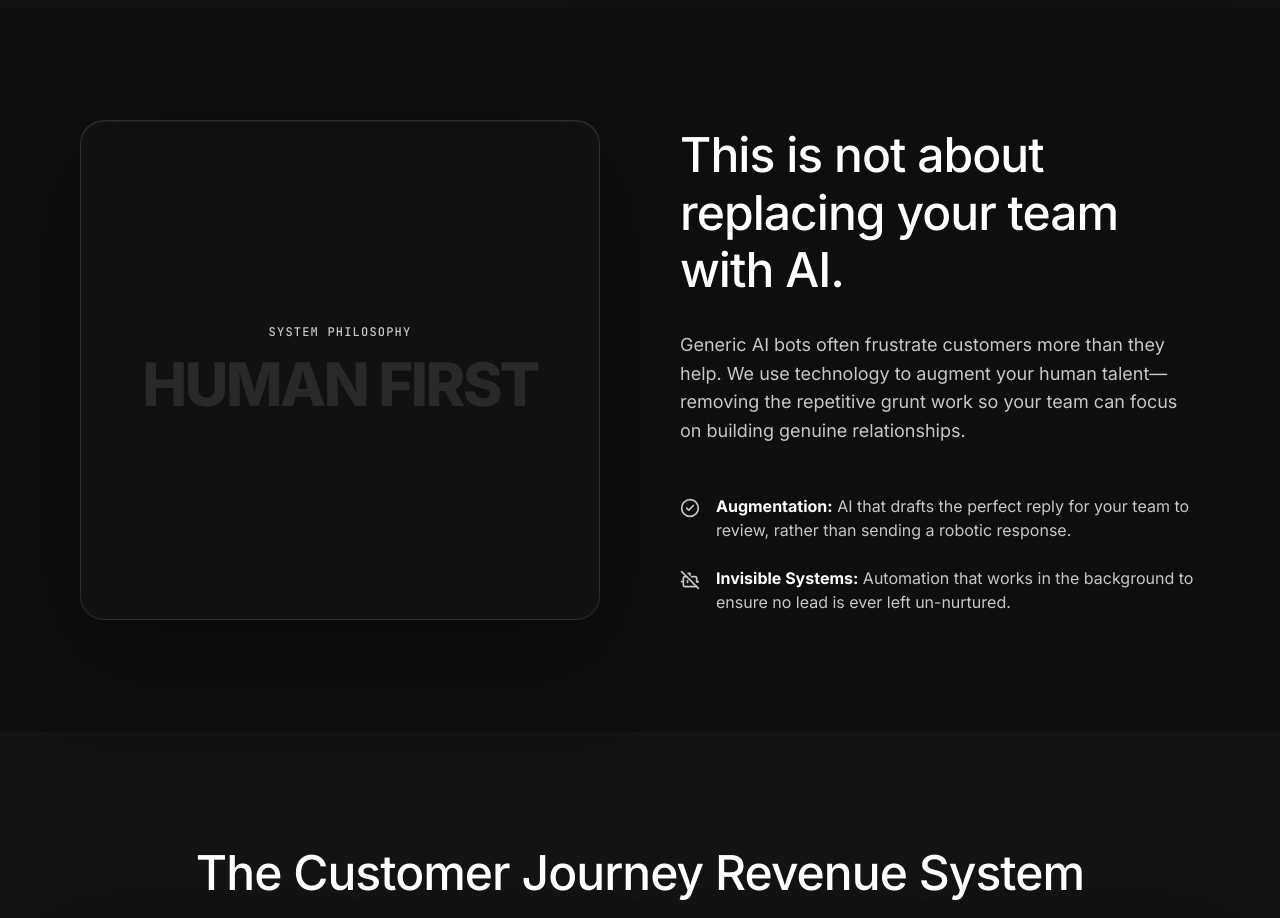
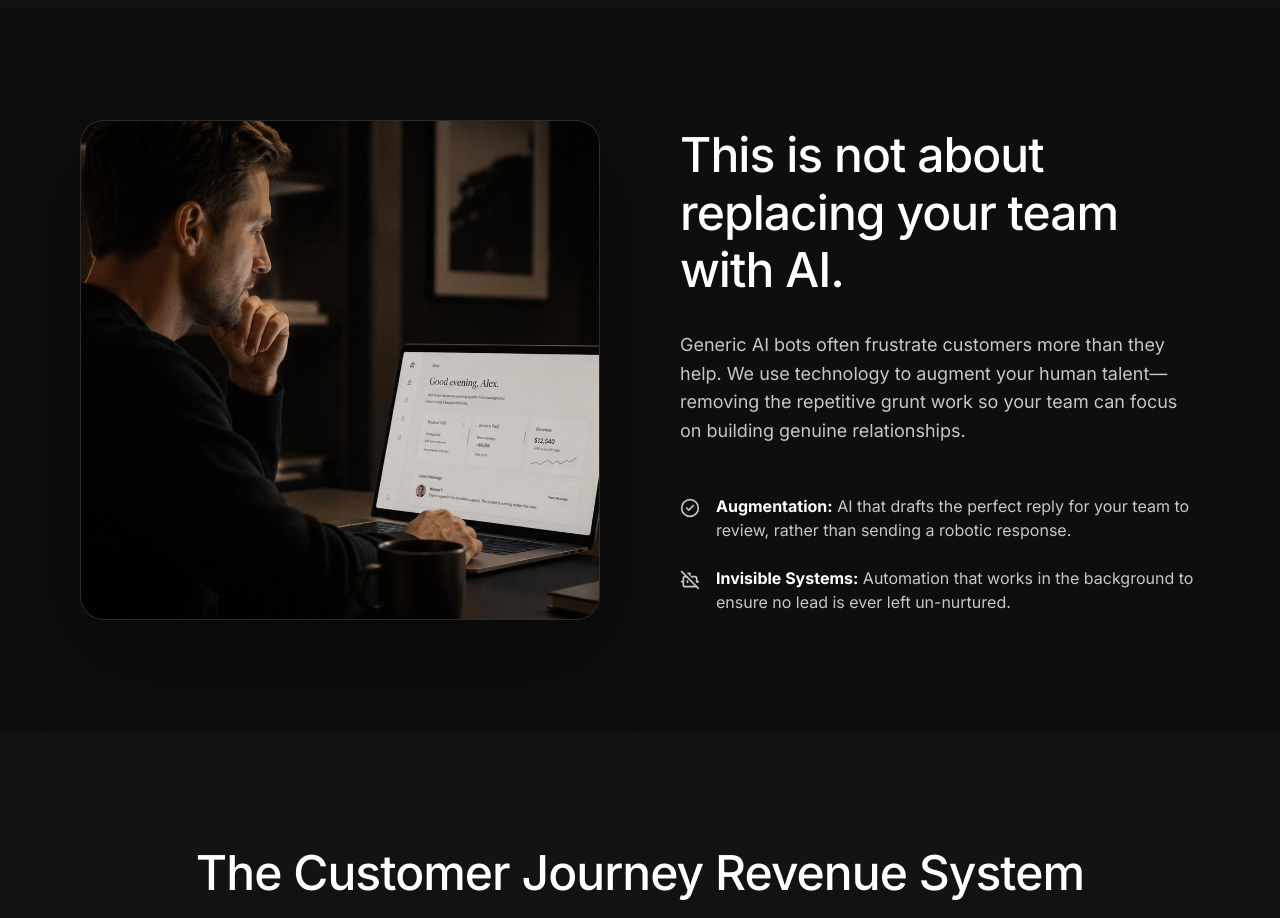
Before and after one commit to heyfinlay/UtopiaStudios, a Next.js app: page /customer-journey-revenue-system in a window 1280 px wide. Shown: the part 6020-6938 px from the top of the page. Built offline with nearby package versions, Linux system fonts and the light colour scheme.

Commit message:
Replace philosophy graphic with dashboard image

```diff
--- a/src/app/customer-journey-revenue-system/page.tsx
+++ b/src/app/customer-journey-revenue-system/page.tsx
@@ -1,4 +1,5 @@
 import type { Metadata } from "next";
+import Image from "next/image";
 import {
   BotOff,
   CheckCircle2,
@@ -561,16 +562,13 @@ function HumanFirst() {
       <div className="mx-auto flex max-w-[1440px] flex-col items-center gap-16 px-6 md:flex-row md:gap-20 md:px-20">
         <div className="w-full md:w-1/2">
           <GlassCard className="relative h-[420px] overflow-hidden rounded-3xl md:h-[500px]">
-            <div className="absolute inset-0 grid place-items-center p-12 text-center">
-              <div>
-                <span className="eyebrow mb-4 block text-[#c8c6c5]">
-                  System Philosophy
-                </span>
-                <div className="select-none text-5xl font-extrabold tracking-[-0.04em] text-white/10 md:text-6xl">
-                  HUMAN FIRST
-                </div>
-              </div>
-            </div>
+            <Image
+              src="/images/chris-laptop-2.webp"
+              alt="Person reviewing a customer journey dashboard on a laptop"
+              fill
+              sizes="(max-width: 768px) 100vw, 50vw"
+              className="object-cover"
+            />
           </GlassCard>
         </div>
         <div className="w-full md:w-1/2">
```
Also changed, not shown: public/images/chris-laptop-2.webp (added).
